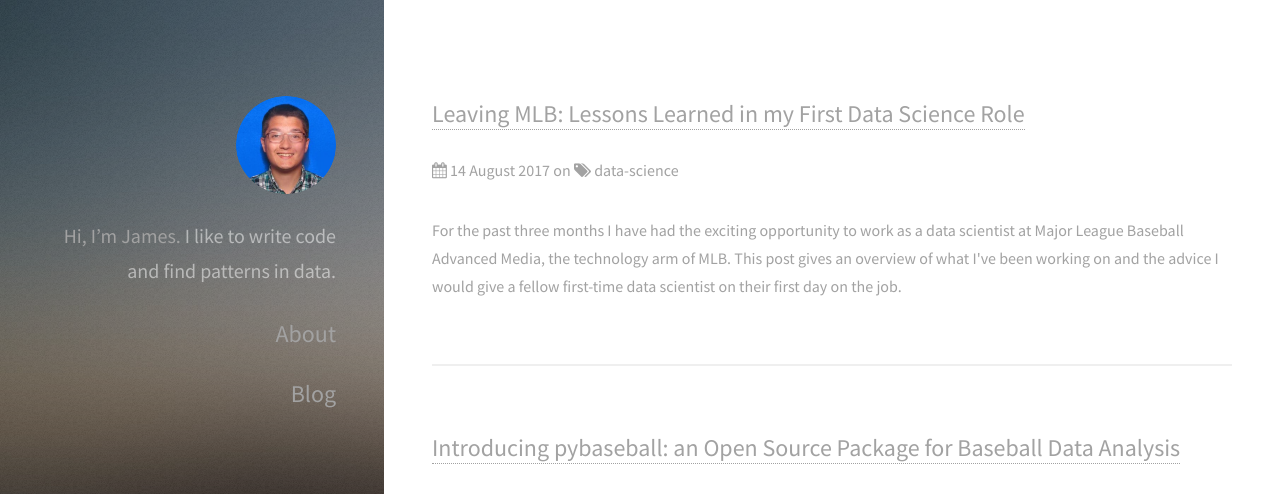
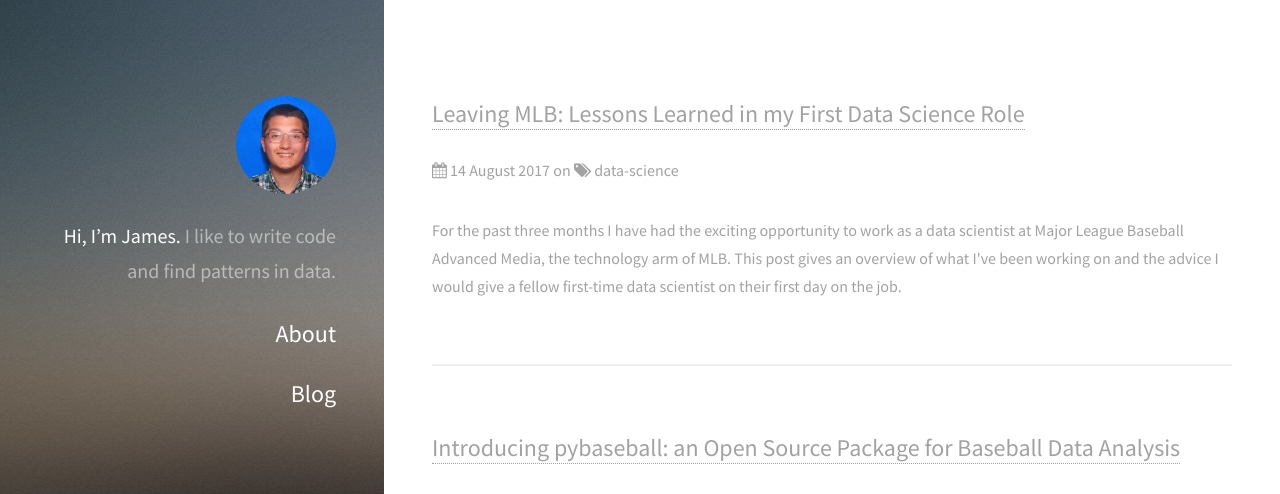
Before and after one commit to jldbc/jldbc.github.io, a Jekyll site: the page built from index.html, in a window 1280 px wide. Shown: the top 494 px of the page. Built offline with Jekyll 4.4.1, drawn with Linux system fonts in a browser that asks for light colours; the list of posts is cut into pages by our own code.

Commit message:
accents are white again

```diff
--- a/assets/sass/libs/_vars.scss
+++ b/assets/sass/libs/_vars.scss
@@ -20,7 +20,7 @@
 		family:				('Source Sans Pro', Helvetica, sans-serif),
 		family-fixed:		('Courier New', monospace),
 		weight:				400,
-		weight-bold:		100
+		weight-bold:		10
 	);
 
 // Palette.
@@ -37,7 +37,7 @@
 		accent1: (
 			bg:				#49bf9d,
 			fg:				mix(#49bf9d, #ffffff, 25%),
-			fg-bold:		#a2a2a2,
+			fg-bold:		#ffffff,
 			fg-light:		mix(#49bf9d, #ffffff, 40%),
 			border:			rgba(255,255,255,0.25),
 			border-bg:		rgba(255,255,255,0.075),
@@ -48,7 +48,7 @@
 		accent2: (
 			bg:				#1f1815,
 			fg:				rgba(255,255,255,0.5),
-			fg-bold:		#a2a2a2,
+			fg-bold:		#ffffff,
 			fg-light:		rgba(255,255,255,0.4),
 			border:			rgba(255,255,255,0.25),
 			border-bg:		rgba(255,255,255,0.075),
```
